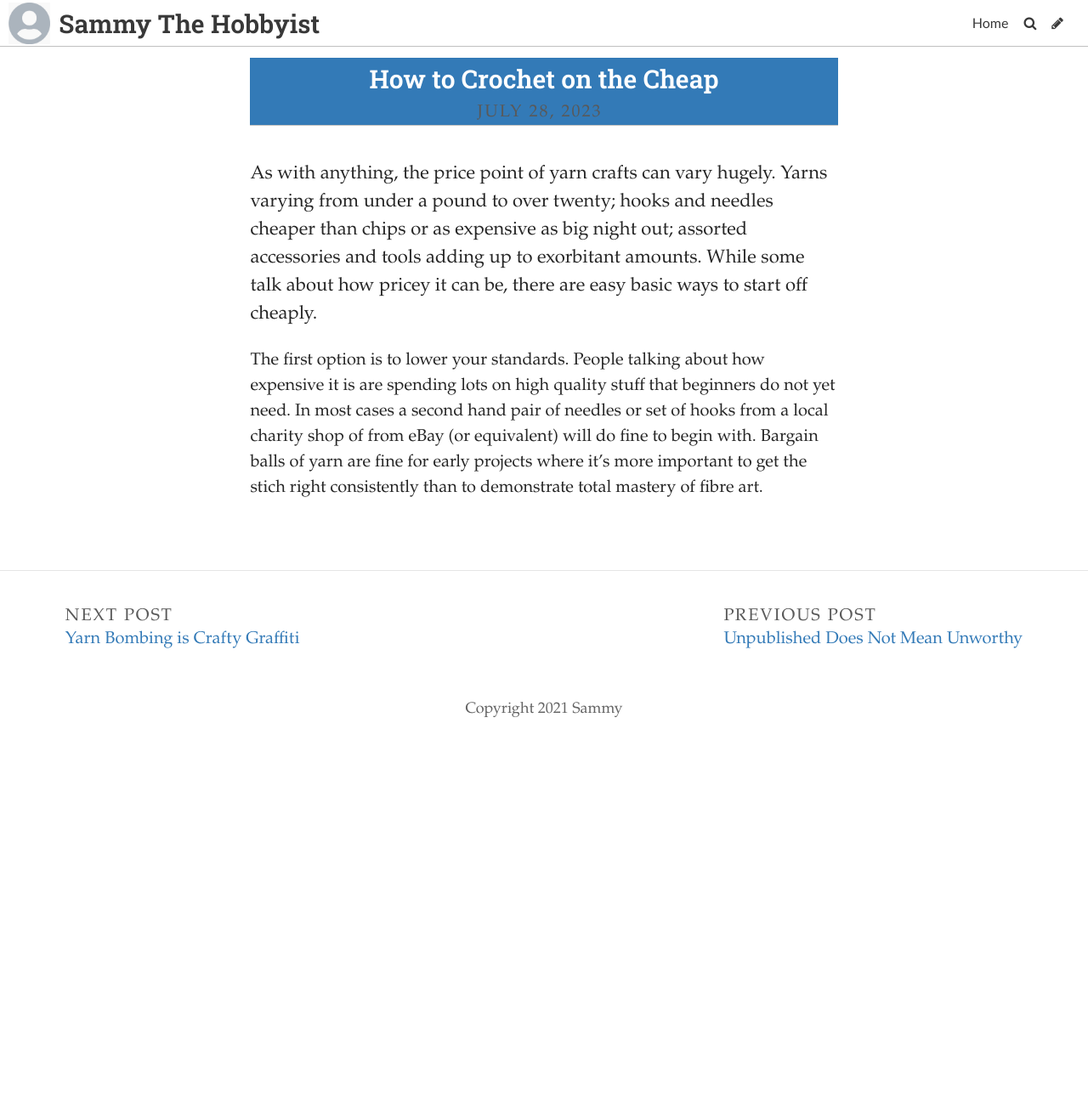
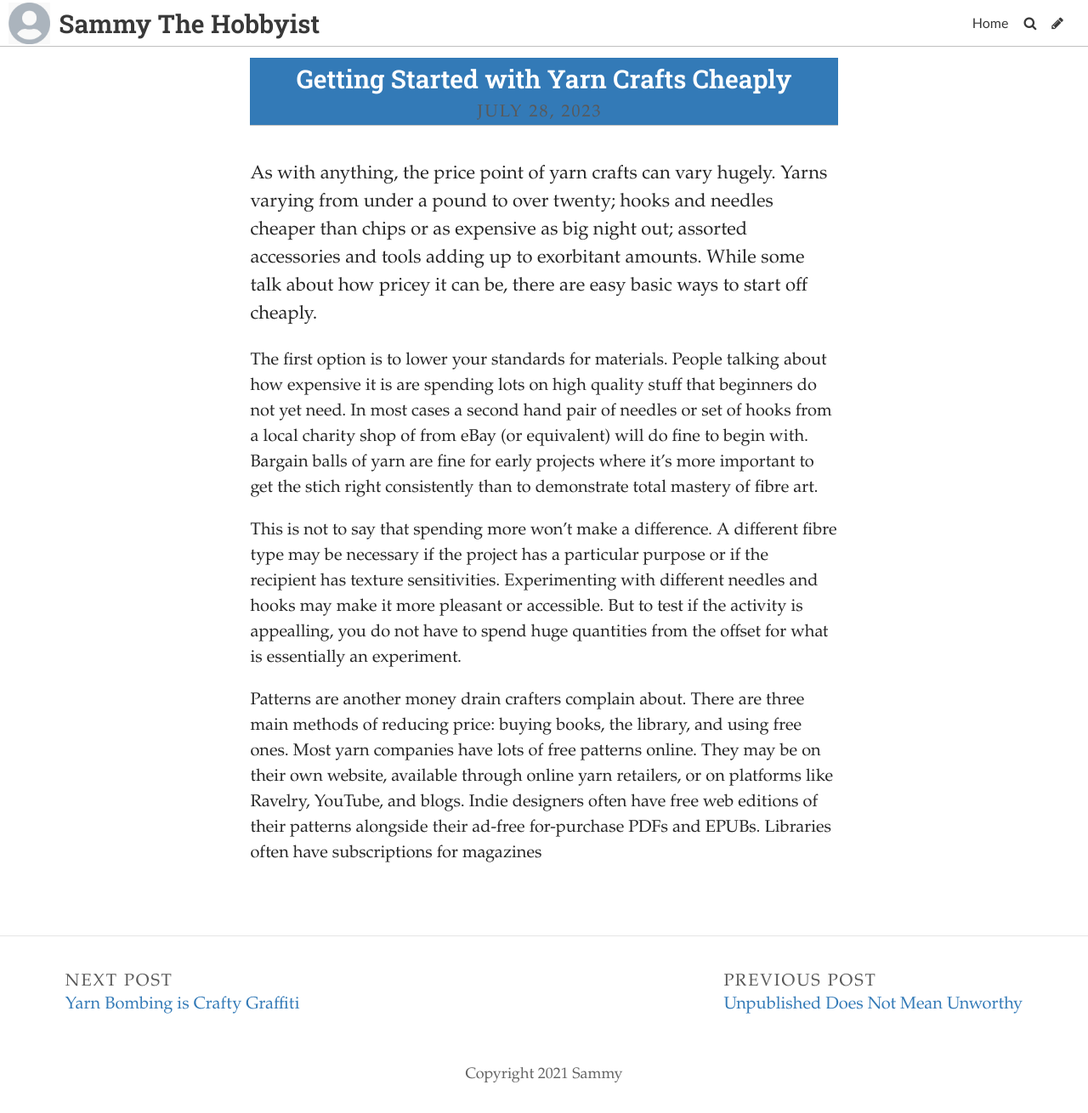
Before and after one commit to SammySpinsAYarn/Blog, a Jekyll site: the page built from _posts/2023-07-31-i-am-behind.md, in a window 1280 px wide. Shown: the whole page at 85% size. Built offline with Jekyll 4.4.1, drawn with Linux system fonts in a browser that asks for light colours; some web fonts are replaced; before the commit the page ends 900 px from its top, so only the background shows below that.

Commit message:
Update Post “2023-07-31-i-am-behind”

```diff
--- a/_posts/2023-07-31-i-am-behind.md
+++ b/_posts/2023-07-31-i-am-behind.md
@@ -1,10 +1,14 @@
 ---
 layout: post
-title: How to Crochet on the Cheap
+title: Getting Started with Yarn Crafts Cheaply
 date: 2023-07-28T13:30:22.630Z
 title_color: "#ffffff"
 comments: false
 ---
 A﻿s with anything, the price point of yarn crafts can vary hugely. Yarns varying from under a pound to over twenty; hooks and needles cheaper than chips or as expensive as big night out; assorted accessories and tools adding up to exorbitant amounts. While some talk about how pricey it can be, there are easy basic ways to start off cheaply.
 
-T﻿he first option is to lower your standards. People talking about how expensive it is are spending lots on high quality stuff that beginners do not yet need. In most cases a second hand pair of needles or set of hooks from a local charity shop of from eBay (or equivalent) will do fine to begin with. Bargain balls of yarn are fine for early projects where it's more important to get the stich right consistently than to demonstrate total mastery of fibre art.
+T﻿he first option is to lower your standards for materials. People talking about how expensive it is are spending lots on high quality stuff that beginners do not yet need. In most cases a second hand pair of needles or set of hooks from a local charity shop of from eBay (or equivalent) will do fine to begin with. Bargain balls of yarn are fine for early projects where it's more important to get the stich right consistently than to demonstrate total mastery of fibre art.
+
+T﻿his is not to say that spending more won't make a difference. A different fibre type may be necessary if the project has a particular purpose or if the recipient has texture sensitivities. Experimenting with different needles and hooks may make it more pleasant or accessible. But to test if the activity is appealling, you do not have to spend huge quantities from the offset for what is essentially an experiment.
+
+P﻿atterns are another money drain crafters complain about. There are three main methods of reducing price: buying books, the library, and using free ones. Most yarn companies have lots of free patterns online. They may be on their own website, available through online yarn retailers, or on platforms like Ravelry, YouTube, and blogs. Indie designers often have free web editions of their patterns alongside their ad-free for-purchase PDFs and EPUBs. Libraries often have subscriptions for magazines
```
